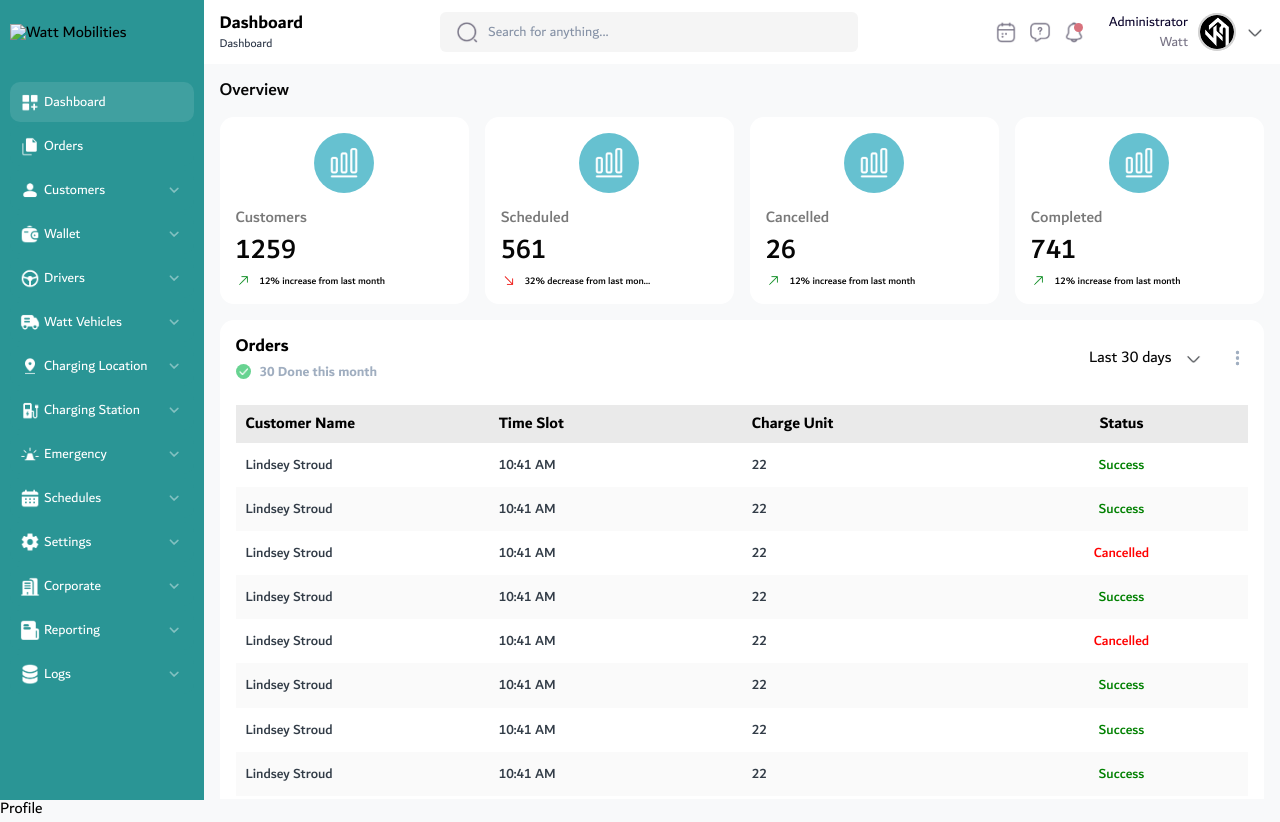
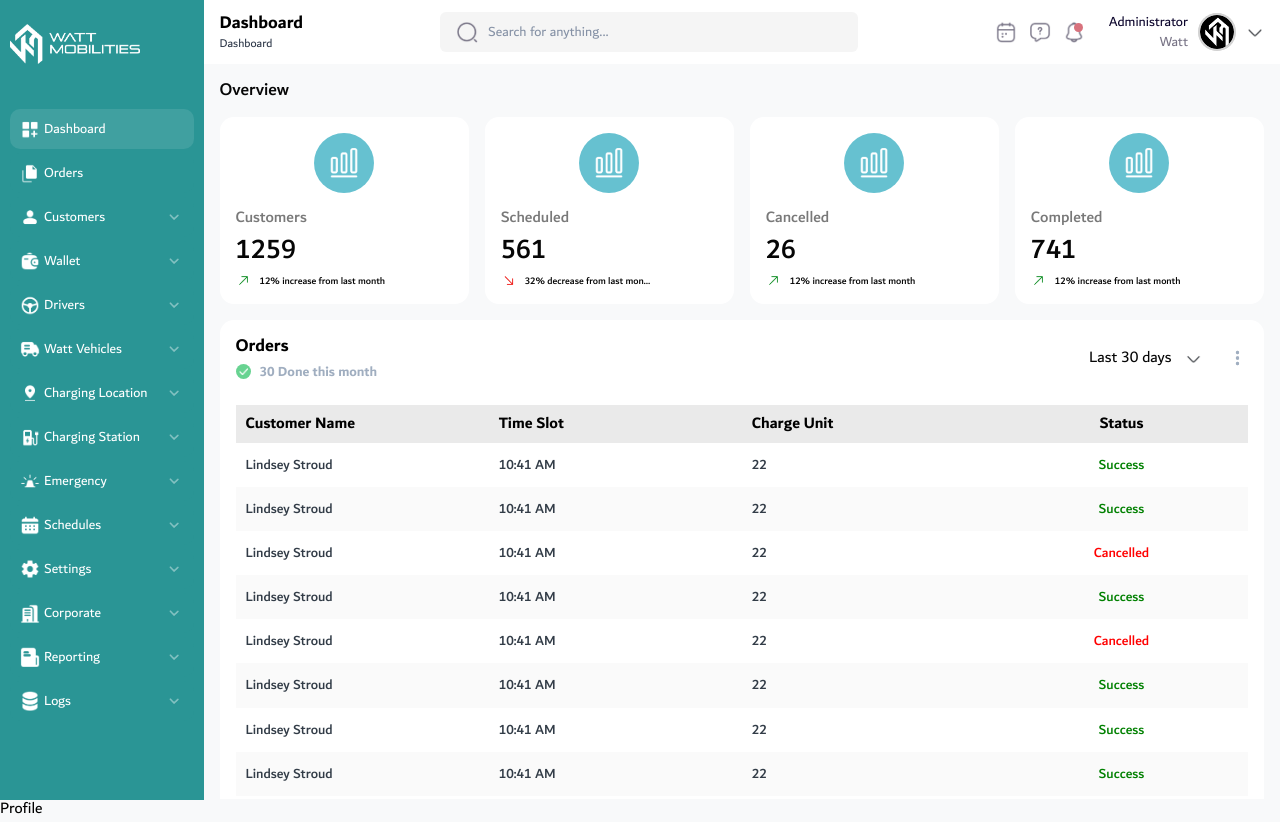
Before and after one commit to KhedrIbrahim/Admin-Dash, a plain HTML site: page index.html in a window 1280 px wide. Drawn offline with Linux system fonts and the light colour scheme; the site is published under a folder, as on GitHub Pages, so addresses that start at the root find nothing.

Commit message:
Update index.html

```diff
--- a/index.html
+++ b/index.html
@@ -15,7 +15,7 @@
         <nav class="navbar" id="navBox">
             <div class="cont">
                 <div class="logo">
-                    <div class="img"><img src="/img/logo-white-full.png" alt="Watt Mobilities"></div>
+                    <div class="img"><img src="img/logo-white-full.png" alt="Watt Mobilities"></div>
                     <div class="close-btn"><button class="btn" id="btnCloseNav"><img src="img/icon/close.png" alt="Close"></button></div>
                 </div>
                 <div class="links">
```
